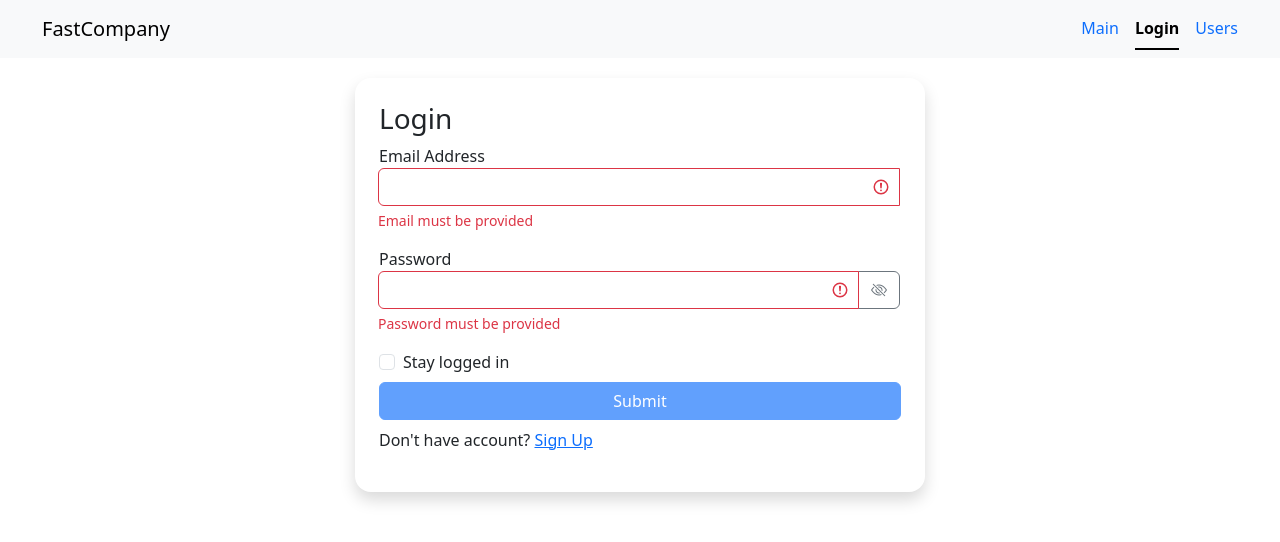
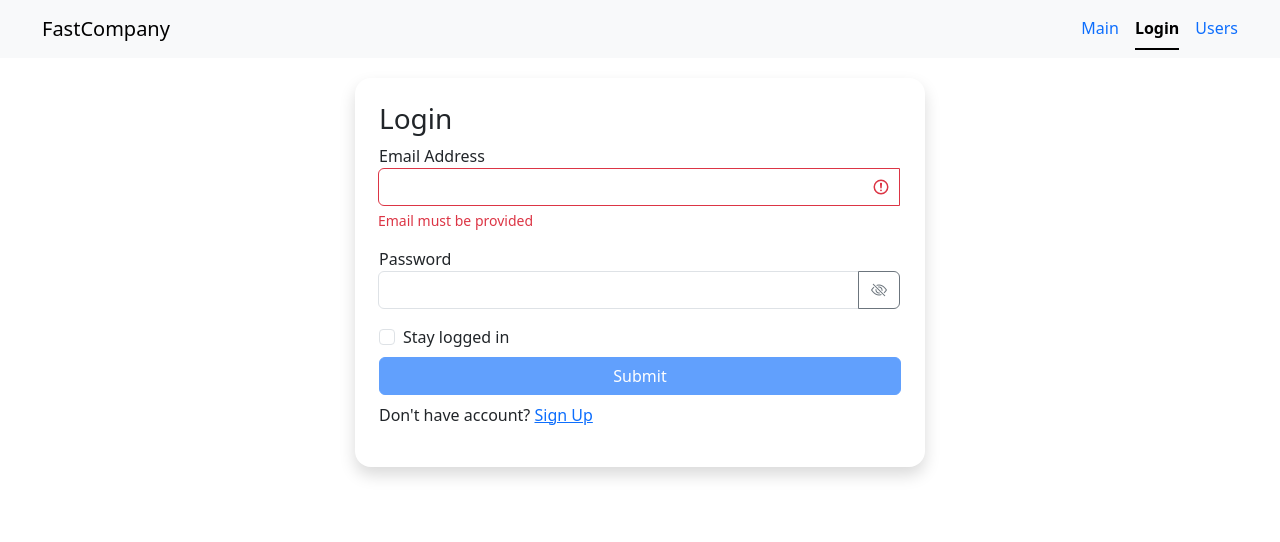
Before and after one commit to Kostya20079/fast-company-social-network, a React (Create React App) app: page /login/1 in a window 1280 px wide. Shown: the top 542 px of the page. Built offline with nearby package versions, Linux system fonts and the light colour scheme.

Commit message:
using "yup library" to validate, as a substitute for the validator function

```diff
--- a/package.json
+++ b/package.json
@@ -17,7 +17,8 @@
     "react-router-dom": "^6.26.1",
     "react-scripts": "5.0.1",
     "react-select": "^5.8.0",
-    "web-vitals": "^2.1.4"
+    "web-vitals": "^2.1.4",
+    "yup": "^1.4.0"
   },
   "scripts": {
     "start": "react-scripts start",
--- a/src/app/components/common/form/selectField.jsx
+++ b/src/app/components/common/form/selectField.jsx
@@ -15,7 +15,7 @@ const SelectField = ({
     onChange({ name: target.name, value: target.value });
   };
   const getInputStatus = () => {
-    return `form-select ${error ? "is-invalid" : "is-valid"}`;
+    return `form-select ${error ? "is-invalid" : ""}`;
   };
   return (
     <div className="mb-3">
--- a/src/app/components/common/form/textField.jsx
+++ b/src/app/components/common/form/textField.jsx
@@ -9,7 +9,7 @@ const TextField = ({ label, type = "text", name, value, onChange, error }) => {
   };
   const getInputStatus = () => {
     // validation checking styles
-    return `form-control ${error ? "is-invalid" : "is-valid"}`;
+    return `form-control ${error ? "is-invalid" : ""}`;
   };
   const toggleShowPassword = () => {
     // showing password
--- a/src/app/components/ui/loginForm.jsx
+++ b/src/app/components/ui/loginForm.jsx
@@ -1,7 +1,7 @@
 import React, { useEffect, useState } from "react";
 import TextField from "../common/form/textField";
-import { validator } from "../../utils/validator";
 import CheckBoxField from "../common/form/checkBoxField";
+import * as yup from "yup";
 
 const LoginForm = () => {
   const [data, setData] = useState({ email: "", password: "", stayOn: false });
@@ -9,31 +9,51 @@ const LoginForm = () => {
   const handleChange = (target) => {
     setData((prevState) => ({ ...prevState, [target.name]: target.value }));
   };
-  const validatorConfig = {
-    email: {
-      isRequired: { message: "Email must be provided" },
-      isEmail: { message: "Email entered incorrectly" },
-    },
-    password: {
-      isRequired: { message: "Password must be provided" },
-      isCapitalSymbol: {
-        message: "The password must contain at least 1 capital letter",
-      },
-      isContainDigit: {
-        message: "The password must contain at least 1 digit",
-      },
-      min: {
-        message: "The password must contain at least 8 characters",
-        value: 8,
-      },
-    },
-  };
+  let validateSchema = yup.object().shape({
+    password: yup
+      .string()
+      .required("Password must be provided")
+      .matches(
+        /(?=.*[A-Z])/,
+        "The password must contain at least 1 capital letter"
+      )
+      .matches(/(?=.*[0-9])/, "The password must contain at least 1 digit")
+      .matches(/(?=.{8,})/, "The password must contain at least 8 characters"),
+    email: yup
+      .string()
+      .required("Email must be provided")
+      .email("Email entered incorrectly"),
+  });
+  //   email: {
+  //     isRequired: { message: "Email must be provided" },
+  //     isEmail: { message: "Email entered incorrectly" },
+  //   },
+  //   password: {
+  //     isRequired: { message: "Password must be provided" },
+  //     isCapitalSymbol: {
+  //       message: "The password must contain at least 1 capital letter",
+  //     },
+  //     isContainDigit: {
+  //       message: "The password must contain at least 1 digit",
+  //     },
+  //     min: {
+  //       message: "The password must contain at least 8 characters",
+  //       value: 8,
+  //     },
+  //   },
+  // };
   useEffect(() => {
     validate();
   }, [data]);
   const validate = () => {
-    const errors = validator(data, validatorConfig);
-    setErrors(errors);
+    validateSchema
+      .validate(data) //(data, {abortEarly: false}) all errors in one time
+      .then(() => {
+        setErrors({});
+      })
+      .catch((error) => {
+        setErrors({ [error.path]: error.message });
+      });
     return Object.keys(errors).length === 0;
   };
   const isValid = Object.keys(errors).length === 0;
```
Also changed, not shown: 1 other file (tests, documents, lock files or other folders).
